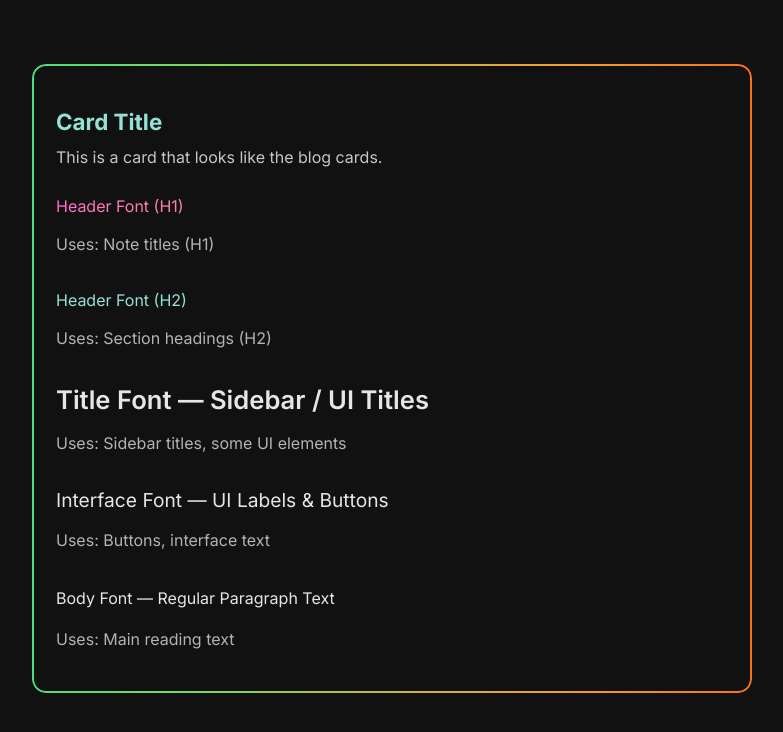
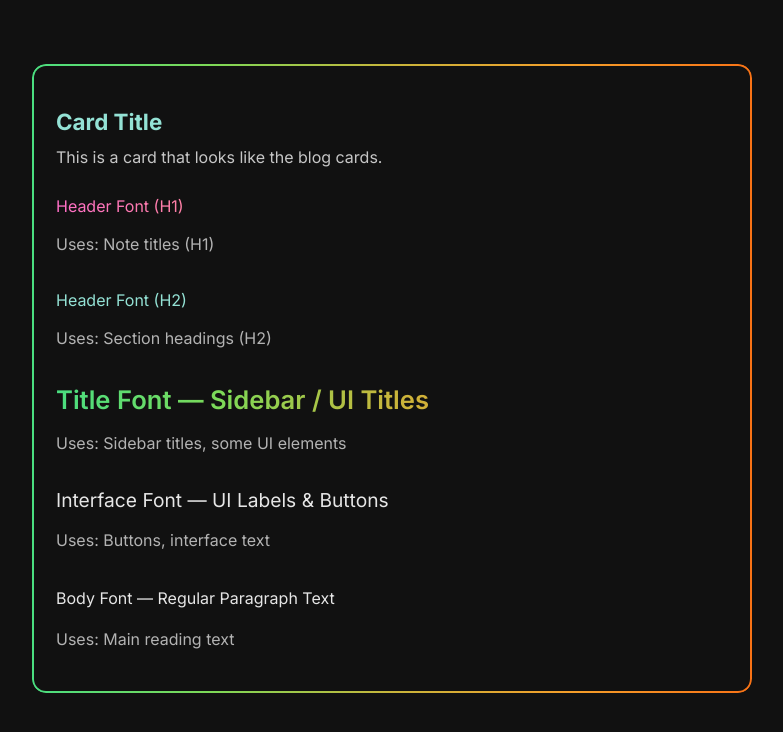
Before and after one commit to Marmitewarlock/suzal, a Jekyll site: the page built from zines/index.md, in a window 1280 px wide. Shown: the top 732 px of the page, without its empty margins (248-1031 px from the left). Built offline with Jekyll 4.4.1, drawn with Linux system fonts in a browser that asks for light colours.

Commit message:
Update index.md

```diff
--- a/zines/index.md
+++ b/zines/index.md
@@ -22,7 +22,7 @@ description: it's magazeen not magazyne
   Uses: Section headings (H2)
 </p>
 
-<div style="font-family: var(--font-title); font-size: 1.6rem; font-weight: 600;">
+<div class="gradient-text" style="font-family: var(--font-title); font-size: 1.6rem; font-weight: 600;">
   Title Font — Sidebar / UI Titles
 </div>
 <p style="color: var(--text-muted); margin-bottom: 2rem;">
```
